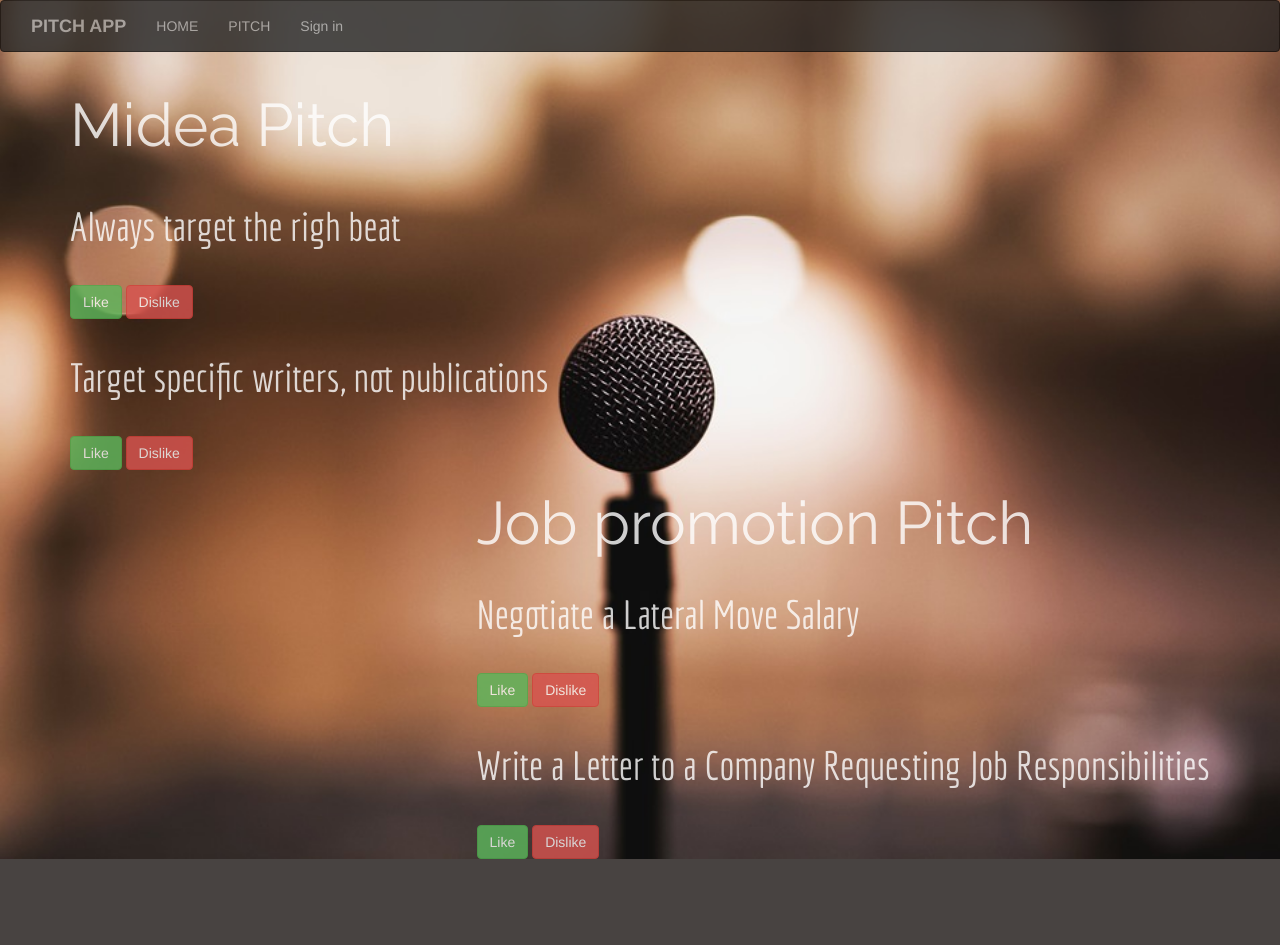
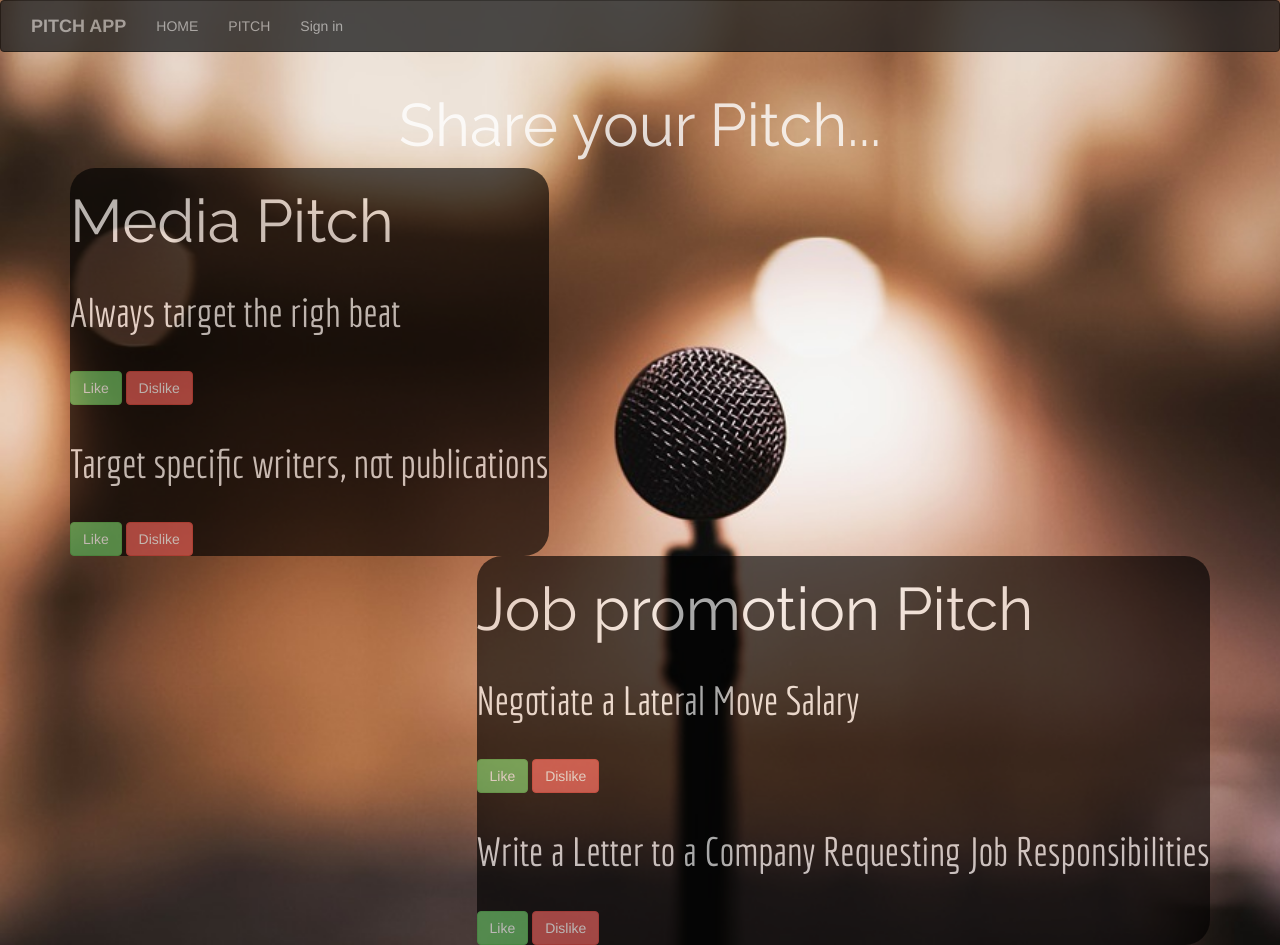
Before and after one commit to KevineMusoni/Pitch-App, a Flask app: page /pitch in a window 1280 px wide. Before the commit the page ends 859 px from the top, so only its background shows below. Run offline with Flask 2, Linux system fonts and the light colour scheme; some libraries are stand-ins or nearby versions.

Commit message:
pitch file styling

```diff
--- a/app/static/index.css
+++ b/app/static/index.css
@@ -54,7 +54,13 @@ color: white;
 }
 .row2{
     float: right;
+    background-color: black;
+    opacity: 0.8;
+    border-radius: 25px;
 }
 .row1{
     float: left;
+    background-color: black;
+    opacity: 0.8;
+    border-radius: 25px;
 }
--- a/app/templates/pitch/pitch.html
+++ b/app/templates/pitch/pitch.html
@@ -1,15 +1,16 @@
 {% extends 'base.html'%}
-{% block styles%}
+<!-- {% block styles%}
 {{ super() }}
 <link rel="stylesheet" href="{{url_for('static',filename='index.css')}}">
-{% endblock %}
+{% endblock %} -->
 {% block content %}
 <div class="container">
-    <h1>Midea Pitch</h1>
+    <h1 style="text-align:center">Share your Pitch...</h1>
     <div class="row1">
+        <h1>Media Pitch</h1>
         <p>Always target the righ beat</p>
         <p class="col">{{numberOfLikes}}</p>
-        <button class="col btn btn-success" (click)="likeButtonClick()">Like</button>
+        <button class="col btn btn-success">Like</button>
         <button class="col btn btn-danger" (click)="dislikeButtonClick()">Dislike</button>
             <p>Target specific writers, not publications</p>
             <p class="col">{{numberOfLikes}}</p>
```
Also changed, not shown: app/models.py (+8 -0 lines), app/main/views.py (line endings or trailing spaces).
